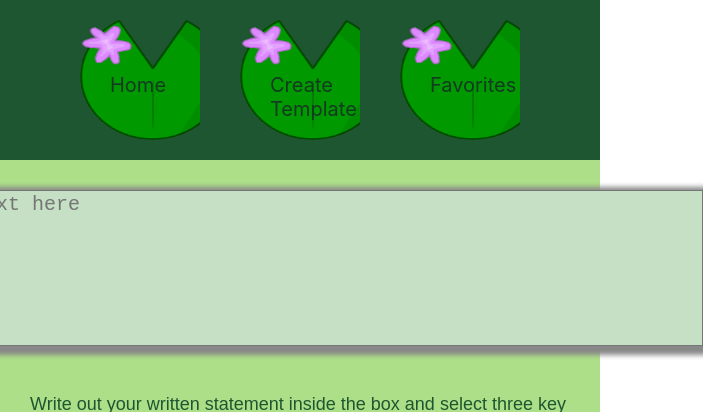
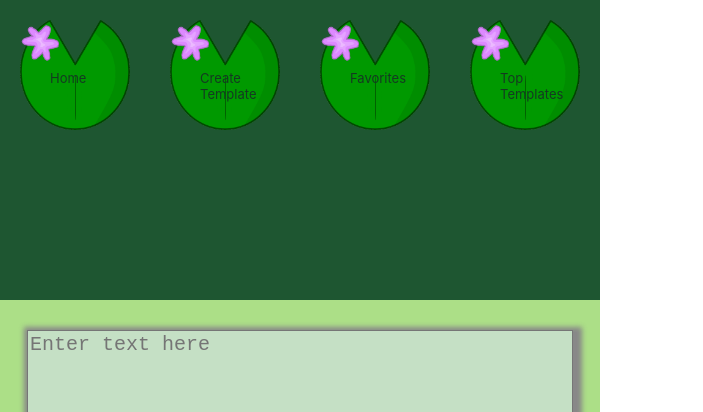
Before and after one commit to cgibsonmm/tadpole, a React (Create React App) app in the folder client/: page /build-brand-statment in a window 600 px wide. Shown: the top 412 px of the page, 703 px wide, since content can reach past the window. Built offline with nearby package versions, Linux system fonts and the light colour scheme; no server answers.

Commit message:
mediaqueries

```diff
--- a/client/src/App.css
+++ b/client/src/App.css
@@ -219,12 +219,6 @@ flex-direction: column;
   font-size: 20px;
 }
 
-/* a:link {
-  background: url('./components/kisspng-water-lily-free-content-clip-art-lily-pad-picture-5a89b0f6276911.3226148015189731741614\ \(1\).png');
-  background-size: contain;
-  background-repeat: no-repeat;
-  } */
-
 
 @media (max-width: 600px) {
 .nav  {
@@ -234,11 +228,27 @@ flex-direction: column;
   color: white;
   background-color: rgb(30, 86, 49);
   margin: 0 auto;
+  height: 60px;
 }
-.links {
+/* .links {
   text-decoration: none;
   padding: 30px;
-  width: 60px;
+  width: 75px;
+} */
+
+.links{
+  color: white;
+  /* background-color: rgb(118,186,27,0.45); */
+  background-image: url('./img/lilly.png');
+  background-size: 110px 90px;
+  background-repeat: no-repeat;
+  margin: 20px;
+  /* border-radius: 30px; */
+  color:rgb(20, 58, 33);
+  width: 50px;
+  height: 60px;
+  text-align: center;
+
 }
 .word-box {
   display: flex;
@@ -246,12 +256,53 @@ flex-direction: column;
   justify-content: space-between;
   width: 300px;
   height: 150px;
-  margin: 30px;
+  margin: 40px;
   -moz-box-shadow:    3px 3px 5px 6px #888888;
   -webkit-box-shadow: 3px 3px 5px 6px #888888;
   box-shadow:         3px 3px 5px 6px #888888;
   background-color:rgb(118,186,27,0.45);
 }
+
+.create-template {
+  width: 90%;
+  height: 150px;
+  margin: 30px;
+  -moz-box-shadow:    3px 3px 5px 6px #888888;
+  -webkit-box-shadow: 3px 3px 5px 6px #888888;
+  box-shadow:         3px 3px 5px 6px #888888;
+  background-color:rgb(197, 224, 197);
+}
+
+.body {
+  background-color: #ACDF87;
+  height: 100%;
+}
+
+.save-button {
+  border-radius: 30px;
+  width: 90px;
+  height: 30px;
+  font-size: 20px;
+  margin-bottom: 35px;
+}
+
+.head {
+  background-color: rgb(30, 86, 49);
+  height: 300px;
+}
+
+.home-nav {
+  margin-top: 10px;
+  margin-right: 40px;
+  font-size: 13px;
+  text-align: center;
+}
+
+.body {
+  background-color: #ACDF87;
+  height: 100vh;
+}
+
 
 }
 
@@ -274,4 +325,50 @@ flex-direction: column;
     padding: 30px;
     width: 60px;
   }
+
+  .create-template {
+    width: 90%;
+    height: 150px;
+    margin: 30px;
+    -moz-box-shadow:    3px 3px 5px 6px #888888;
+    -webkit-box-shadow: 3px 3px 5px 6px #888888;
+    box-shadow:         3px 3px 5px 6px #888888;
+    background-color:rgb(197, 224, 197);
+  }
+
+  .nav  {
+    display: flex;
+    justify-content: center;
+    flex-wrap: wrap;
+    color: white;
+    background-color: rgb(30, 86, 49);
+    margin: 0 auto;
+    height: 170px;
+  }
+
+  .links{
+    color: white;
+    /* background-color: rgb(118,186,27,0.45); */
+    background-image: url('./img/lilly.png');
+    background-size: 110px 110px;
+    background-repeat: no-repeat;
+    margin: 20px;
+    /* border-radius: 30px; */
+    color:rgb(20, 58, 33);
+    width: 50px;
+    height: 60px;
+    text-align: center;
+
+  }
+
+  .home-nav {
+    margin-top: 20px;
+    margin-right: 40px;
+    font-size: 13px;
+    text-align: center;
+  }
+
+  .word-box {
+    margin-top: 80px;
+  }
 }
--- a/client/src/components/Main.js
+++ b/client/src/components/Main.js
@@ -2,7 +2,6 @@ import React from 'react';
 import { Route, Switch } from 'react-router-dom';
 import LandingPage from './LandingPage';
 import MainPage from './MainPage';
-import CreateTemplate from './CreateTemplate';
 import Favorites from './Favorites'
 import NotFound from './sharedComponents/NotFound'
 import Footer from './sharedComponents/Footer';
```
